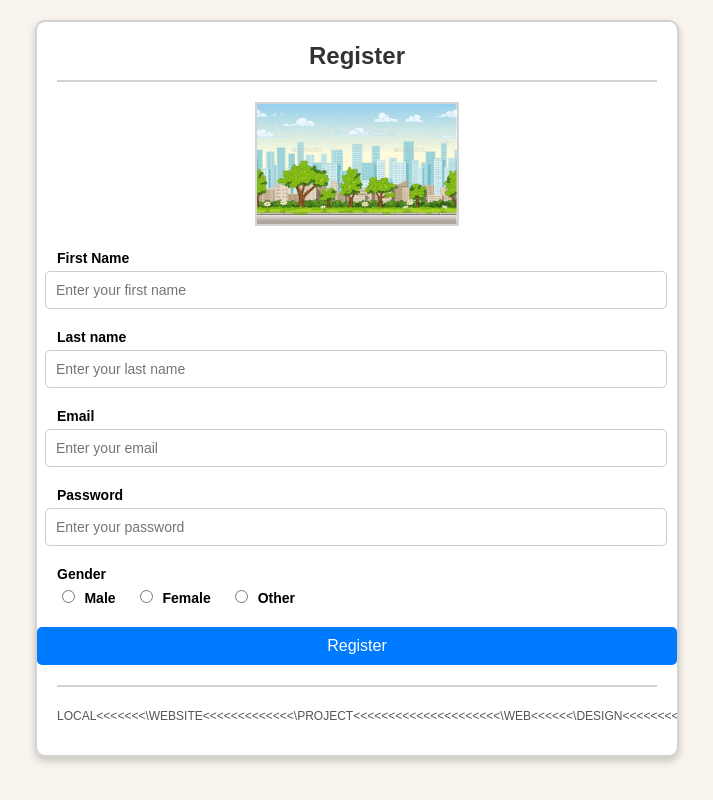
After one commit to ciaoblerto/Local, a PHP site: page /Register.html in a window 1280 px wide. The commit adds this page. Shown: the whole page, without its empty margins (283-996 px from the left). Run offline with PHP 8.4, Linux system fonts and the light colour scheme.

Commit message:
Register forma

```diff
--- a/AboutUs.html
+++ b/AboutUs.html
@@ -20,7 +20,7 @@
             <a href="AboutUs.html">About Us</a>
         </nav>
         <div class="registerButtons">
-            <button class="signIn">Sign Up</button>
+            <button class="signIn"><a href="Register.html">Sign Up</a></button>
             <button class="logIn"><a href="LogIn.html">Log In</a></button>
         </div>
         <button class="hamburgerMenu" aria-label="Toggle menu">
--- a/HomePage.html
+++ b/HomePage.html
@@ -22,7 +22,7 @@
             <a href="AboutUs.html">About Us</a>
         </nav>
         <div class="registerButtons">
-            <button class="signIn">Sign Up</button>
+            <button class="signIn"><a href="Register.html">Sign Up</a></button>
             <button class="logIn"><a href="LogIn.html">Log In</a></button>
         </div>
         <button class="hamburgerMenu" aria-label="Toggle menu">
--- a/Itineraries.html
+++ b/Itineraries.html
@@ -20,7 +20,7 @@
             <a href="AboutUs.html">About Us</a>
         </nav>
         <div class="registerButtons">
-            <button class="signIn">Sign Up</button>
+            <button class="signIn"><a href="Register.html">Sign Up</a></button>
             <button class="logIn"><a href="LogIn.html">Log In</a></button>
         </div>
         <button class="hamburgerMenu" aria-label="Toggle menu">
--- a/LogIn.html
+++ b/LogIn.html
@@ -29,7 +29,7 @@
                 </div>
                 <button type="submit" class="button">Login</button>
                 <div class="register">
-                    <p>Don't have an account? <a href="#">Register</a></p>
+                    <p>Don't have an account? <a href="Register.html">Register</a></p>
                 </div>
             </form>
             <div class="djatht">
--- /dev/null
+++ b/Register.css
@@ -0,0 +1,111 @@
+body{
+    font-family: Arial, sans-serif;
+    margin: 0;
+    padding: 0;
+    background-color: #f9f4ed;
+}
+.container{
+    max-width: 600px;
+    margin: 20px auto;
+    border: 2px solid #d3d3d3;
+    border-radius: 10px;
+    overflow: hidden;
+    background-color: #fff;
+    padding: 20px;
+    box-shadow: 0 4px 8px rgba(0, 0, 0, 0.2);
+}
+.form-header{
+    text-align: center;
+    border-bottom:2px solid #d3d3d3;
+    padding-bottom: 10px;
+    margin-bottom: 20px;
+}
+.form-header h1{
+    font-size: 24px;
+    color: #333;
+    margin: 0;
+}
+.form-body{
+    text-align: center;
+}
+.avatar img{
+    width: 200px;
+    height: 120px;
+    border-radius: none;
+    border:2px solid #d3d3d3;
+    margin-bottom: 20px;
+}
+form{
+    display: flex;
+    flex-wrap: wrap;
+    justify-content: center;
+    gap: 20px;
+}
+.form-group{
+    display: flex;
+    flex-direction: column;
+    text-align: left;
+    width: 100%;
+}
+label{
+    font-size: 14px;
+    font-weight: bold;
+    margin-bottom: 5px;
+}
+input[type="text"],
+input[type="email"]
+input[type="password"]{
+    width: 100%;
+    padding: 10px;
+    border:1px solid #ccc ;
+    border-radius:5px;
+    font-size: 14px;
+    transform: translateX(-12px);
+}
+#email{
+    width: 100%;
+    padding: 10px;
+    border:1px solid #ccc ;
+    border-radius:5px;
+    font-size: 14px;
+    transform: translateX(-12px);
+}
+#confirm-password{
+    width: 100%;
+    padding: 10px;
+    border:1px solid #ccc ;
+    border-radius:5px;
+    font-size: 14px;
+    transform: translateX(-12px);
+}
+input[type="radio"]{
+    margin-right: 5px;
+}
+.radio-group label{
+    margin-right: 15px;
+    font-size: 14px;
+}
+.btn-submit{
+    background-color:#007bff;
+    color: #fff;
+    border: none;
+    padding: 10px 20px;
+    font-size: 16px;
+    border-radius: 5px;
+    cursor: pointer;
+    width: 100%;
+    text-align: center;
+    text-decoration: none;
+    transform: translateX(-20px);
+}
+button.btn-submit:hover{
+    background-color: #0056b3;
+}
+.footer{
+    text-align: center;
+    border-top: 2px solid #d3d3d3;
+    padding-top: 10px;
+    margin-top: 20px;
+    font-size: 12px;
+    color:#555;
+}
--- /dev/null
+++ b/Register.html
@@ -0,0 +1,56 @@
+<!DOCTYPE html>
+<html lang="en">
+<head>
+    <meta charset="UTF-8">
+    <meta name="viewport" content="width=device-width, initial-scale=1.0">
+    <title>Register Page</title>
+    <link rel="stylesheet" href="Register.css">
+</head>
+<body>
+    <div class="container">
+        <div class="form-header">
+            <h1>Register</h1>
+        </div>
+        <div class="form-body">
+            <div class="avatar">
+                <img src="./assets/passport-avatar.jpg" alt="">
+            </div>
+            <form>
+                <div class="form-group">
+                    <label for="name">First Name</label>
+                    <input type="text" id="name" placeholder="Enter your first name" required>
+                </div>
+                <div class="form-group">
+                    <label for="surname">Last name</label>
+                    <input type="text" id="surname" placeholder="Enter your last name" required>
+                </div>
+                <div class="form-group">
+                    <label for="email">Email</label>
+                    <input type="email" id="email" placeholder="Enter your email" required>
+                </div>
+                <div class="form-group">
+                    <label for="password">Password</label>
+                    <input type="password" id="confirm-password" placeholder="Enter your password" required>
+                </div>
+                <div class="form-group">
+                    <label>Gender</label>
+                    <div class="radio-group">
+                        <input type="radio" name="gender" id="male" required>
+                        <label for="male">Male</label>
+                        <input type="radio" name="gender" id="female">
+                        <label for="female">Female</label>
+                        <input type="radio" name="gender" id="other">
+                        <label for="other">Other</label>
+                    </div>
+                </div>
+                <div class="form-group">
+                    <a href="HomePage.html" class="btn-submit">Register</a>
+                </div>
+            </form>
+        </div>
+        <div class="footer">
+            <p>LOCAL<<<<<<<\WEBSITE<<<<<<<<<<<<<\PROJECT<<<<<<<<<<<<<<<<<<<<<\WEB<<<<<<\DESIGN<<<<<<<<\AND<<<<<<<<<<<<\ENGINEERING</p>
+        </div>
+    </div>
+</body>
+</html>
```
Also changed, not shown: AboutUs.css (+8 -0 lines), HomePage.css (+8 -0 lines), Itineraries.css (+8 -0 lines), assets/passport-avatar.jpg (added).
